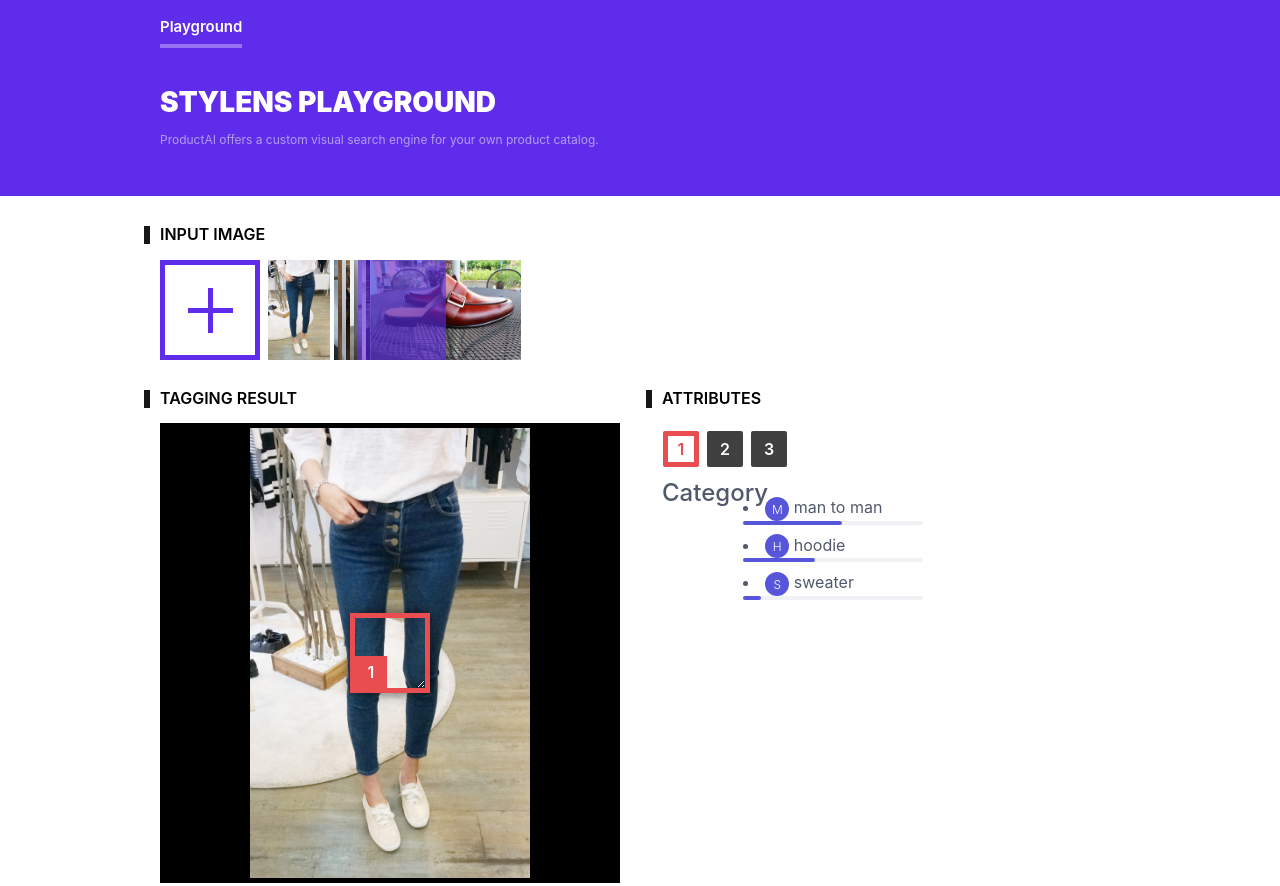
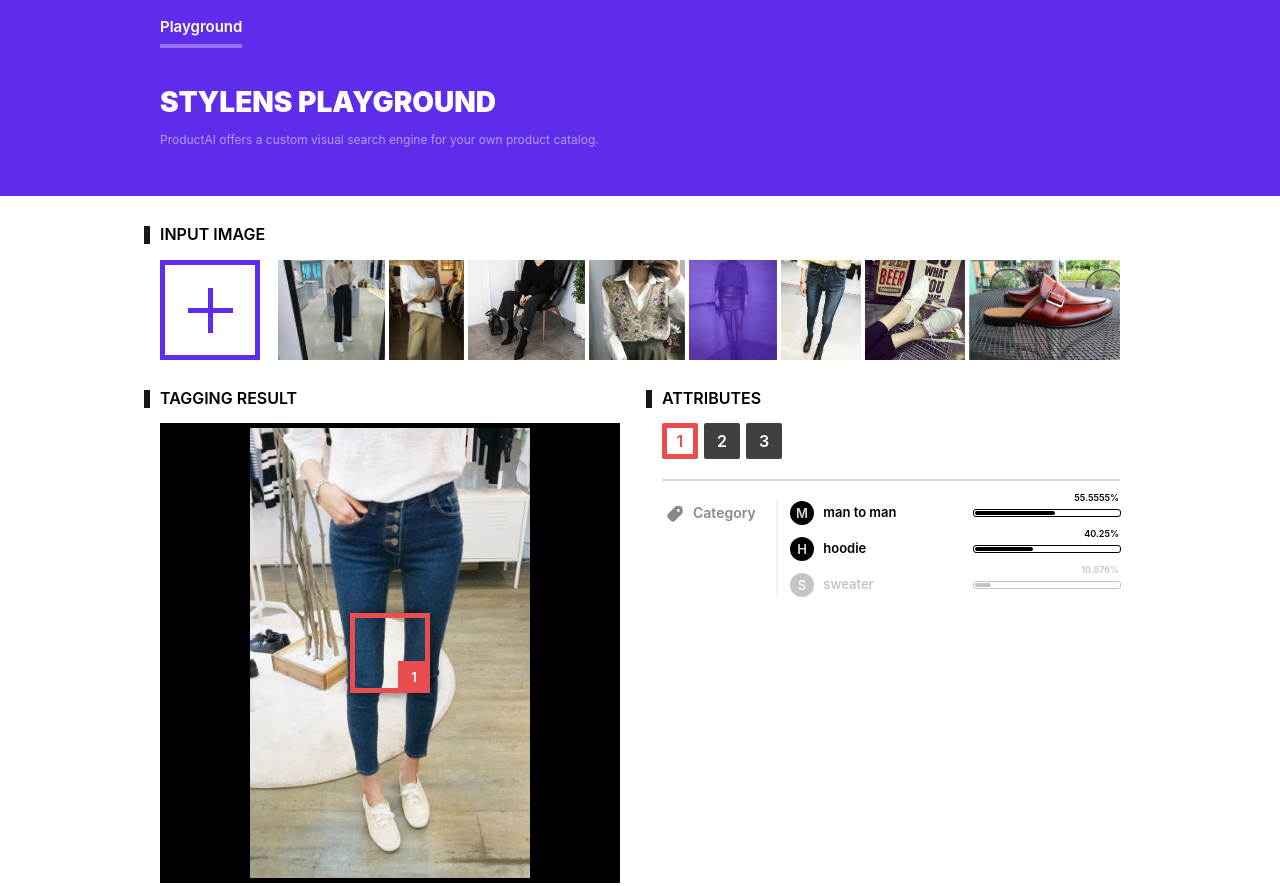
Before and after one commit to BlueLens/playground-html-prototype, a plain HTML site: page index.html in a window 1280 px wide. Shown: the top 886 px of the page. Drawn offline with Linux system fonts and the light colour scheme.

Commit message:
Result Attributes 수정 및 기타 업데이트

```diff
--- a/dist/stylens.css
+++ b/dist/stylens.css
@@ -60,12 +60,13 @@ html {
     text-indent: -9999px;
     cursor: pointer;
 }
+
+.detail-area > .container {
+    display: flex;
+}
 .detecting-area {
-    float: left;
     margin-right: 42px;
-}
-.data-area {
-    float: left;
+    width: 460px;
 }
 .detecting-preview {
     position: relative;
@@ -73,7 +74,7 @@ html {
     align-items: center;
     justify-content: center;
     padding: 5px;
-    width: 460px;
+    width: 100%;
     height: 460px;
     background: #000;
     box-sizing: border-box;
@@ -81,12 +82,10 @@ html {
 }
 .detecting-square {
     position: absolute;
-    resize: both;
     min-width: 80px;
     min-height: 80px;
     border: 5px solid transparent;
     box-shadow: 2px 0 12px rgba(0,0,0,.25);
-    overflow: auto;
 }
 .detecting-square.is-selected {
     z-index: 5;
@@ -94,13 +93,14 @@ html {
 }
 .detecting-square span {
     position: absolute;
-    left: 0;
-    bottom: 0;
+    right: -5px;
+    bottom: -5px;
     width: 32px;
     height: 32px;
     background: #404040;
     color: #FFF;
     font-weight: 600;
+    font-size: 13px;
     line-height: 32px;
     text-align: center;
 }
@@ -114,6 +114,17 @@ html {
 }
 
 /* data attributes */
+.data-area {
+    width: 50%;
+    max-width: 458px;
+}
+.pagination {
+    margin: 0;
+    padding: 0;
+}
+.pagination .page-item {
+    margin: 0;
+}
 .pagination .page-item a {
     margin-right: 6px;
     padding: 0 4px;
@@ -137,7 +148,120 @@ html {
     color: #E94D50;
     line-height: 26px;
 }
+.data-desc {
+    position: relative;
+    margin-top: 20px;
+    padding: 20px 0 0 114px;
+    border-top: 2px solid #D8D8D8;
+}
+.data-desc h4 {
+    position: absolute;
+    left: 0;
+    top: 24px;
+    padding-left: 31px;
+    background: url('../img/i-tag.svg') no-repeat left center;
+    color: #898989;
+    font-weight: 600;
+    font-size: 14px;
+}
+.data-desc .item-list {
+    margin: 0;
+    padding-left: 12px;
+    border-left: 2px solid #F3F3F3;
+    color: #C4C4C4;
+    font-weight: 600;
+    font-size: 13px;
+}
+.data-desc .item-list li {
+    margin: 0 0 12px;
+    padding: 0;
+    list-style: none;
+}
+.data-desc .avatar {
+    margin-right: 6px;
+    background: #C4C4C4;
+    font-weight: 600;
+    font-size: 13px;
+    line-height: 24px;
+}
+.data-desc .bar {
+    position: relative;
+    float: right;
+    margin-top: 9px;
+    width: 146px;
+    height: 6px;
+    border: 1px solid #FFF;
+    background: #FFF;
+    outline: 1px solid #C4C4C4;
+}
+.data-desc .bar-item {
+    position: inherit;
+    height: 4px;
+    background: #C4C4C4;
+}
+.data-desc .bar::after {
+  content: attr(data-similar-value);
+  z-index: 5;
+  right: 0;
+  top: -20px;
+  position: absolute;
+  color: #C4C4C4;
+  font-size: 9px;
+  transition: all .2s ease;
+  overflow: hidden;
+}
+.data-desc .item-list .is-similar {
+    color: #000;
+}
+.data-desc .is-similar .avatar {
+    background: #000;
+}
+.data-desc .is-similar .bar {
+    outline-color: #000;
+}
+.data-desc .is-similar .bar-item {
+    background: #000;
+}
+.data-desc .is-similar .bar::after {
+    color: #000;
+}
 
+/* footer */
+.section-footer {
+    margin: 0;
+    padding: 58px 0;
+    height: 300px;
+    background: #F3F3F3;
+    box-sizing: border-box;
+}
+.section-footer h5 {
+    display: inline-block;
+    margin-bottom: 20px;
+    padding-bottom: 4px;
+    border-bottom: 4px solid #000;
+    color: #000;
+    font-weight: 600;
+    font-size: 16px;
+    text-transform: uppercase;
+}
+.section-footer p {
+    margin-bottom: 6px;
+    font-size: 12px;
+}
+.section-footer p:last-child {
+    margin-top: 72px;
+    color: #D8D8D8;
+    font-weight: 600;
+    font-size: 4px;
+}
+.section-footer p:last-child * {
+    margin: 0 10px;
+    color: #000;
+    font-size: 13px;
+}
+.section-footer p:last-child a:first-child {
+    margin-left: 0;
+}
 
 /* for easing transition */
 a, div, ::after, button, input {
--- a/index.html
+++ b/index.html
@@ -31,18 +31,18 @@
             <label class="tooltip" data-tooltip="궁금한 옷, 스타일렌즈가 찾아드릴께요!">
                 <input type="file" value="사진 업로드" onchange="readURL(this);" />
             </label>
-            <div class="input-recent" data-flickity='{ "contain": true, "prevNextButtons": false, "pageDots": false, "cellSelector": ".recent-item", "cellAlign": "left", "initialIndex": 7 }'>
-                <a href="#" class="recent-item"><img src="data/img00.jpg"></a>
-                <a href="#" class="recent-item"><img src="data/img01.png"></a>
-                <a href="#" class="recent-item"><img src="data/img02.jpg"></a>
-                <a href="#" class="recent-item"><img src="data/img03.png"></a>
-                <a href="#" class="recent-item"><img src="data/img04.jpg"></a>
-                <a href="#" class="recent-item"><img src="data/img05.png"></a>
-                <a href="#" class="recent-item"><img src="data/img06.jpg"></a>
-                <a href="#" class="recent-item"><img src="data/img07.png"></a>
-                <a href="#" class="recent-item"><img src="data/img08.jpg"></a>
-                <a href="#" class="recent-item"><img src="data/img09.png"></a>
-                <a href="#" class="recent-item"><img src="data/img10.png"></a>
+            <div class="input-recent" data-flickity='{ "contain": true, "prevNextButtons": false, "pageDots": false, "cellSelector": ".recent-item", "cellAlign": "left", "initialIndex": 7, "lazyLoad": 4 }'>
+                <a href="#" class="recent-item"><img src="img/load-placeholder.gif" data-flickity-lazyload="data/img00.jpg"></a>
+                <a href="#" class="recent-item"><img src="img/load-placeholder.gif" data-flickity-lazyload="data/img01.png"></a>
+                <a href="#" class="recent-item"><img src="img/load-placeholder.gif" data-flickity-lazyload="data/img02.jpg"></a>
+                <a href="#" class="recent-item"><img src="img/load-placeholder.gif" data-flickity-lazyload="data/img03.png"></a>
+                <a href="#" class="recent-item"><img src="img/load-placeholder.gif" data-flickity-lazyload="data/img04.jpg"></a>
+                <a href="#" class="recent-item"><img src="img/load-placeholder.gif" data-flickity-lazyload="data/img05.png"></a>
+                <a href="#" class="recent-item"><img src="img/load-placeholder.gif" data-flickity-lazyload="data/img06.jpg"></a>
+                <a href="#" class="recent-item"><img src="img/load-placeholder.gif" data-flickity-lazyload="data/img07.png"></a>
+                <a href="#" class="recent-item"><img src="img/load-placeholder.gif" data-flickity-lazyload="data/img08.jpg"></a>
+                <a href="#" class="recent-item"><img src="img/load-placeholder.gif" data-flickity-lazyload="data/img09.png"></a>
+                <a href="#" class="recent-item"><img src="img/load-placeholder.gif" data-flickity-lazyload="data/img10.png"></a>
             </ul>
         </div>
     </div>
@@ -69,37 +69,31 @@
                 <li class="page-item"><a href="#">2</a></li>
                 <li class="page-item"><a href="#">3</a></li>
             </ul>
-            <div class="data-desc container">
-                <div class="columns">
-                    <div class="col-3">
+            <div class="data-desc">
                 <h4>Category</h4>
-                    </div>
-                    <div class="col-9">
                 <ul class="item-list">
                     <li class="is-similar">
-                                <figure class="avatar avatar-sm bg-primary" data-initial="M"></figure>
+                        <figure class="avatar avatar-sm" data-initial="M"></figure>
                         <span>man to man</span>
-                                <div class="bar bar-sm">
-                                    <div class="bar-item tooltip" data-tooltip="가장 근접한 카테고리" role="similar percent" style="width:55%;" aria-valuenow="55" aria-valuemin="0" aria-valuemax="100"></div>
+                        <div class="bar" data-similar-value="55.5555%">
+                            <div class="bar-item" role="meteor" style="width:55.55%;" aria-valuenow="55" aria-valuemin="0" aria-valuemax="100"></div>
                         </div>
                     </li>
                     <li class="is-similar">
-                                <figure class="avatar avatar-sm bg-primary" data-initial="H"></figure>
+                        <figure class="avatar avatar-sm" data-initial="H"></figure>
                         <span>hoodie</span>
-                                <div class="bar bar-sm">
-                                    <div class="bar-item" role="similar percent" style="width:40%;" aria-valuenow="40" aria-valuemin="0" aria-valuemax="100"></div>
+                        <div class="bar" data-similar-value="40.25%">
+                            <div class="bar-item" role="meteor" style="width:40.25%;" aria-valuenow="40" aria-valuemin="0" aria-valuemax="100"></div>
                         </div>
                     </li>
                     <li>
-                                <figure class="avatar avatar-sm bg-primary" data-initial="S"></figure>
+                        <figure class="avatar avatar-sm" data-initial="S"></figure>
                         <span>sweater</span>
-                                <div class="bar bar-sm">
-                                    <div class="bar-item" role="similar percent" style="width:10%;" aria-valuenow="10" aria-valuemin="0" aria-valuemax="100"></div>
+                        <div class="bar" data-similar-value="10.876%">
+                            <div class="bar-item" role="meteor" style="width:10.87%;" aria-valuenow="10" aria-valuemin="0" aria-valuemax="100"></div>
                         </div>
                     </li>
                 </ul>
-                    </div>
-                </div>
             </div>
         </div>
 
```
Also changed, not shown: img/load-placeholder.gif (added). Lines whose indentation alone changed are shown as unchanged.
